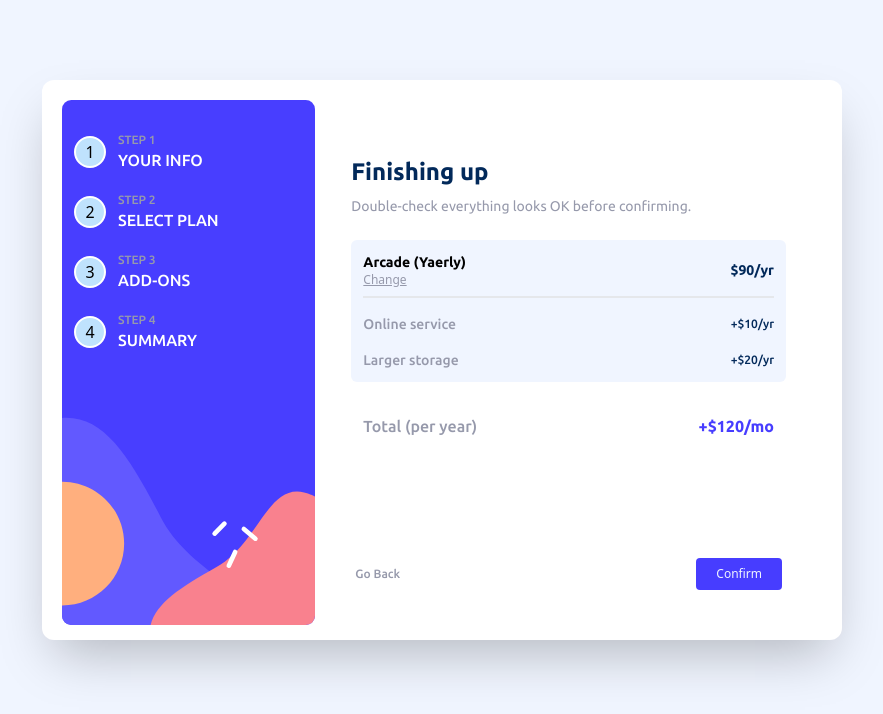
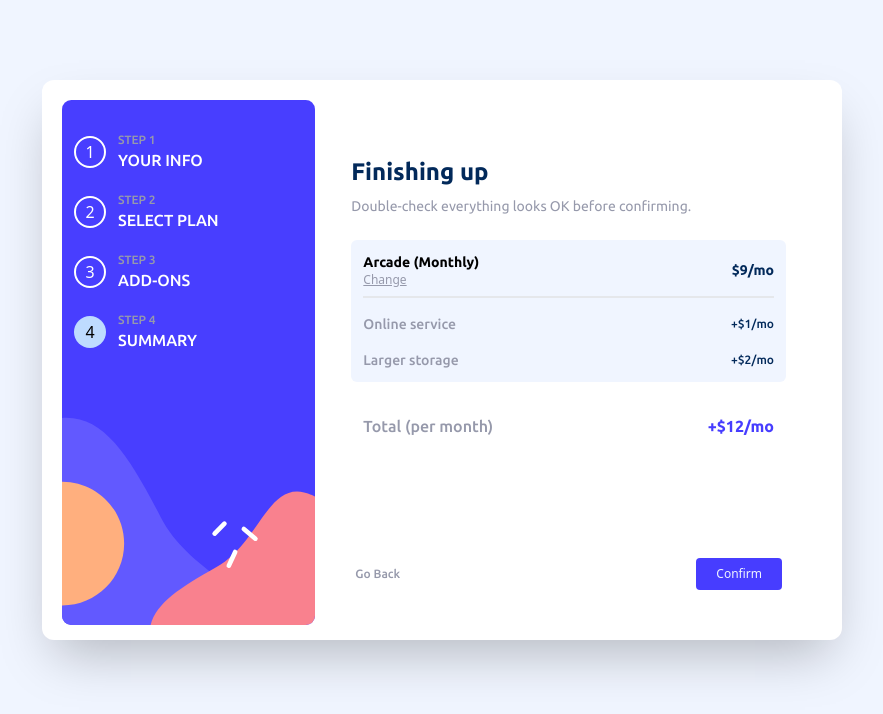
Before and after one commit to Diego2Drm/multi-step-form, a React (Vite) app: page /#/step-four in a window 1280 px wide. Shown: the top 714 px of the page, without its empty margins (198-1081 px from the left). Built offline with nearby package versions, Linux system fonts and the light colour scheme.

Commit message:
feat: NavLink

```diff
--- a/src/components/NavBar/NavBar.jsx
+++ b/src/components/NavBar/NavBar.jsx
@@ -1,26 +1,96 @@
 import React from "react";
 import { steps } from "../../utils/data";
+import { NavLink } from "react-router-dom";
 
 const NavBar = () => {
   return (
     <ul className="flex justify-center gap-5 pt-5 navList-desktop">
       {
         steps.map((step, i) => (
-          <li key={i} className="md:flex items-center  gap-3">
-            <div className="text-white border-2 border-white rounded-full
-              w-8 h-8 flex justify-center items-center nth-[1]:bg-Blue-200 nth-[1]:text-black
-              ">
-              {step.step}
-            </div>
-            <div className="">
-              <p className="text-xs text-Grey-500 font-Ubuntu-Medium uppercase hidden md:flex">{step.titleStep}</p>
-              <p className="text-white uppercase font-Ubuntu-Medium hidden md:flex">{step.info}</p>
-            </div>
-          </li>
+          <NavLink to={step.to} key={i}
+            className={({ isActive }) => `md:flex items-center gap-3
+                ${isActive ? "" : "pointer-events-none"}`}
+          >
+            {({ isActive }) => (
+              <>
+                <div
+                  className={`${isActive ? "bg-blue-200 text-black" : "text-white border-2 border-white"
+                    } rounded-full w-8 h-8 flex justify-center items-center`}
+                >
+                  {step.step}
+                </div>
+                <div>
+                  <p className="text-xs text-Grey-500 font-Ubuntu-Medium uppercase hidden md:flex">
+                    {step.titleStep}
+                  </p>
+                  <p className="text-white uppercase font-Ubuntu-Medium hidden md:flex">
+                    {step.info}
+                  </p>
+                </div>
+              </>
+            )}
+          </NavLink>
         ))
       }
-    </ul>
+
+    </ul >
   )
 };
 
 export { NavBar };
+
+{/* <NavLink to={step.to} key={i}
+  className={({ isActive }) => `md:flex items-center gap-3
+${isActive ? "bg-Blue-950" : "bg-red-500 pointer-events-none"}
+`}
+>
+  <div className="text-white border-2 border-white rounded-full
+    w-8 h-8 flex justify-center items-center nth-[1]:bg-Blue-200 nth-[1]:text-black
+    ">
+    {step.step}
+  </div>
+  <div className="">
+    <p className="text-xs text-Grey-500 font-Ubuntu-Medium uppercase hidden md:flex">{step.titleStep}</p>
+    <p className="text-white uppercase font-Ubuntu-Medium hidden md:flex">{step.info}</p>
+  </div>
+</NavLink> */}
+{/* <div className="text-white border-2 border-white rounded-full
+              w-8 h-8 flex justify-center items-center
+              "
+              >
+              {step.step}
+            </div> */}
+
+{/* <NavLink
+  to={step.to}
+  key={i}
+  className={({ isActive }) => {
+    const circleClass = isActive
+      ? "bg-blue-200 text-black"
+      : "text-white border-2 border-white";
+
+    return `md:flex items-center gap-3 ${
+      isActive ? "bg-Blue-950" : "bg-red-500 pointer-events-none"
+    }`;
+  }}
+>
+  {({ isActive }) => (
+    <>
+      <div
+        className={`${
+          isActive ? "bg-blue-200 text-black" : "text-white border-2 border-white"
+        } rounded-full w-8 h-8 flex justify-center items-center`}
+      >
+        {step.step}
+      </div>
+      <div>
+        <p className="text-xs text-Grey-500 font-Ubuntu-Medium uppercase hidden md:flex">
+          {step.titleStep}
+        </p>
+        <p className="text-white uppercase font-Ubuntu-Medium hidden md:flex">
+          {step.info}
+        </p>
+      </div>
+    </>
+  )}
+</NavLink> */}
--- a/src/pages/StepFourPage.jsx
+++ b/src/pages/StepFourPage.jsx
@@ -12,8 +12,8 @@ const StepFourPage = () => {
         <p className="step-secction-text">
           Double-check everything looks OK before confirming.
         </p>
-        {/* <FinishingMonthly /> */}
-        <FinishingYearly />
+        <FinishingMonthly />
+        {/* <FinishingYearly /> */}
 
       </section>
 
--- a/src/utils/data.js
+++ b/src/utils/data.js
@@ -3,7 +3,7 @@ import iconAdvanced from "../assets/images/icon-advanced.svg"
 import iconPro from "../assets/images/icon-pro.svg"
 
 export const steps = [
-  { to: "/step-one", step: 1, titleStep: "step 1", info: "Your info", },
+  { to: "/", step: 1, titleStep: "step 1", info: "Your info", },
   { to: "/step-two", step: 2, titleStep: "step 2", info: "Select plan", },
   { to: "/step-three", step: 3, titleStep: "step 3", info: "Add-ons", },
   { to: "/step-four", step: 4, titleStep: "step 4", info: "Summary", },
```
